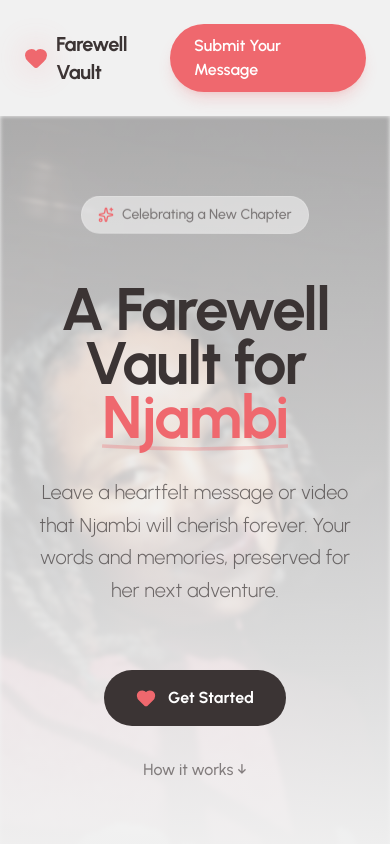
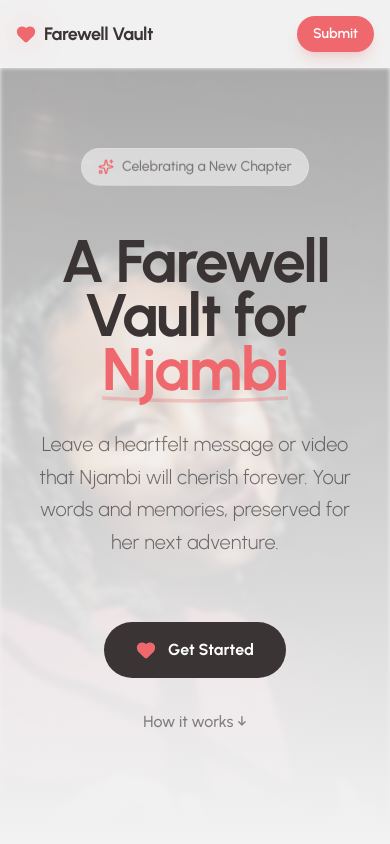
Before and after one commit to Tevin0409/fairwell-vault, a Next.js app: page / in a window 390 px wide. Shown: the top 844 px of the page. Built offline with nearby package versions, Linux system fonts and the light colour scheme.

Commit message:
responsiveness

```diff
--- a/app/page.tsx
+++ b/app/page.tsx
@@ -7,19 +7,20 @@ export default function LandingPage() {
   return (
     <div className="min-h-screen bg-concrete text-dune font-sans selection:bg-light-coral selection:text-white">
       {/* Header */}
-      <nav className="flex items-center justify-between px-6 py-6 max-w-7xl mx-auto">
+      <nav className="flex items-center justify-between px-4 sm:px-6 py-4 sm:py-6 max-w-7xl mx-auto">
         <div className="flex items-center gap-2 group">
           <div className="relative">
-            <Heart className="text-light-coral w-6 h-6 group-hover:animate-sparkle" fill="currentColor" />
+            <Heart className="text-light-coral w-5 h-5 sm:w-6 sm:h-6 group-hover:animate-sparkle" fill="currentColor" />
             <div className="absolute inset-0 bg-light-coral blur-lg opacity-20 group-hover:opacity-40 transition-opacity" />
           </div>
-          <span className="font-bold text-xl tracking-tight">Farewell Vault</span>
+          <span className="font-bold text-lg sm:text-xl tracking-tight">Farewell Vault</span>
         </div>
         <Link
           href="/submit"
-          className="bg-light-coral hover:bg-rose-500 text-white font-semibold px-6 py-2.5 rounded-full transition-all shadow-lg shadow-light-coral/20 hover:shadow-light-coral/40 hover:-translate-y-0.5"
+          className="bg-light-coral hover:bg-rose-500 text-white font-semibold px-4 py-2 sm:px-6 sm:py-2.5 rounded-full transition-all shadow-lg shadow-light-coral/20 hover:shadow-light-coral/40 hover:-translate-y-0.5 text-sm sm:text-base"
         >
-          Submit Your Message
+          <span className="hidden sm:inline">Submit Your Message</span>
+          <span className="sm:hidden">Submit</span>
         </Link>
       </nav>
 
--- a/components/Countdown.tsx
+++ b/components/Countdown.tsx
@@ -11,9 +11,9 @@ export default function Countdown() {
   })
 
   useEffect(() => {
-    // Set target date to 14 days from now
+    // Set target date to 5 days from now
     const targetDate = new Date()
-    targetDate.setDate(targetDate.getDate() + 14)
+    targetDate.setDate(targetDate.getDate() + 5)
 
     const interval = setInterval(() => {
       const now = new Date()
@@ -35,16 +35,16 @@ export default function Countdown() {
   }, [])
 
   return (
-    <div className="grid grid-cols-4 gap-4 max-w-2xl mx-auto">
+    <div className="grid grid-cols-4 gap-2 sm:gap-4 max-w-2xl mx-auto">
       {[
         { label: 'Days', value: timeLeft.days },
         { label: 'Hours', value: timeLeft.hours },
         { label: 'Minutes', value: timeLeft.minutes },
         { label: 'Seconds', value: timeLeft.seconds },
       ].map((item) => (
-        <div key={item.label} className="bg-gray-100 rounded-lg p-4 text-center">
-          <div className="text-3xl font-bold text-gray-900">{item.value}</div>
-          <div className="text-xs text-gray-500 uppercase mt-1">{item.label}</div>
+        <div key={item.label} className="bg-white/90 backdrop-blur-sm rounded-lg sm:rounded-xl p-3 sm:p-4 text-center">
+          <div className="text-2xl sm:text-3xl md:text-4xl font-bold text-dune">{item.value}</div>
+          <div className="text-[10px] sm:text-xs text-dune/60 uppercase mt-1 font-medium">{item.label}</div>
         </div>
       ))}
     </div>
```
